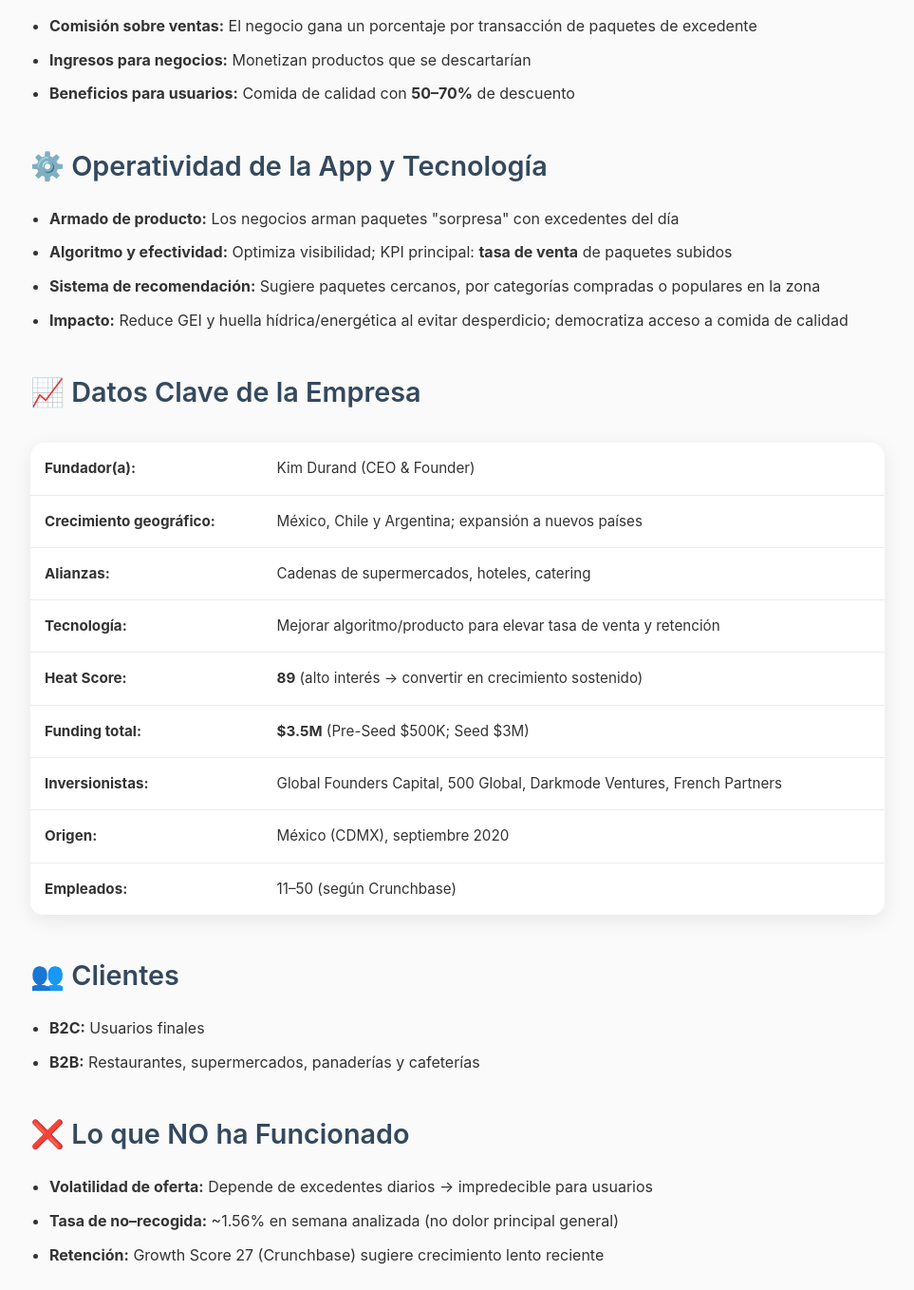
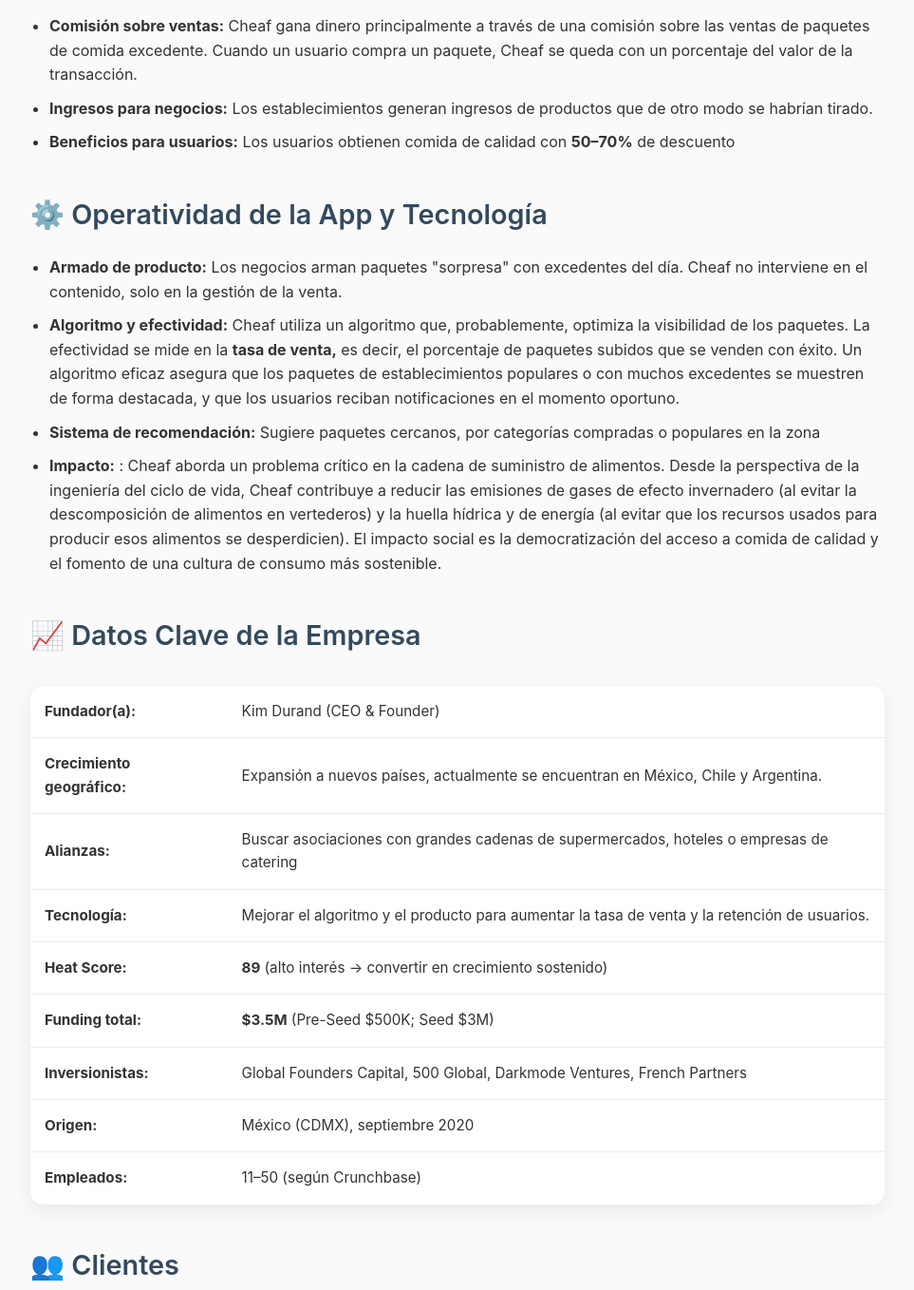
Before and after one commit to isabelaosoriomartinez/propuesta-cheaf, a plain HTML site: page analisis_cheaf_detallado.html in a window 1280 px wide. Shown: the part 780-2138 px from the top of the page at 95% size, without its empty margins (158-1121 px from the left). Drawn offline with Linux system fonts and the light colour scheme.

Commit message:
Actualizar archivos con modificaciones del usuario - Mejoras en contenido y estructura

```diff
--- a/analisis_cheaf_detallado.html
+++ b/analisis_cheaf_detallado.html
@@ -45,17 +45,17 @@
 
                     <h3>📊 Modelo de Negocio e Ingresos</h3>
                     <ul>
-                        <li><strong>Comisión sobre ventas:</strong> El negocio gana un porcentaje por transacción de paquetes de excedente</li>
-                        <li><strong>Ingresos para negocios:</strong> Monetizan productos que se descartarían</li>
-                        <li><strong>Beneficios para usuarios:</strong> Comida de calidad con <strong>50–70%</strong> de descuento</li>
+                        <li><strong>Comisión sobre ventas:</strong> Cheaf gana dinero principalmente a través de una comisión sobre las ventas de paquetes de comida excedente. Cuando un usuario compra un paquete, Cheaf se queda con un porcentaje del valor de la transacción.</li>
+                        <li><strong>Ingresos para negocios:</strong> Los establecimientos generan ingresos de productos que de otro modo se habrían tirado.</li>
+                        <li><strong>Beneficios para usuarios:</strong> Los usuarios obtienen comida de calidad con <strong>50–70%</strong> de descuento</li>
                     </ul>
 
                     <h3>⚙️ Operatividad de la App y Tecnología</h3>
                     <ul>
-                        <li><strong>Armado de producto:</strong> Los negocios arman paquetes "sorpresa" con excedentes del día</li>
-                        <li><strong>Algoritmo y efectividad:</strong> Optimiza visibilidad; KPI principal: <strong>tasa de venta</strong> de paquetes subidos</li>
+                        <li><strong>Armado de producto:</strong> Los negocios arman paquetes "sorpresa" con excedentes del día. Cheaf no interviene en el contenido, solo en la gestión de la venta.</li>
+                        <li><strong>Algoritmo y efectividad:</strong> Cheaf utiliza un algoritmo que, probablemente, optimiza la visibilidad de los paquetes. La efectividad se mide en la <strong>tasa de venta,</strong> es decir, el porcentaje de paquetes subidos que se venden con éxito. Un algoritmo eficaz asegura que los paquetes de establecimientos populares o con muchos excedentes se muestren de forma destacada, y que los usuarios reciban notificaciones en el momento oportuno.</li>
                         <li><strong>Sistema de recomendación:</strong> Sugiere paquetes cercanos, por categorías compradas o populares en la zona</li>
-                        <li><strong>Impacto:</strong> Reduce GEI y huella hídrica/energética al evitar desperdicio; democratiza acceso a comida de calidad</li>
+                        <li><strong>Impacto:</strong> : Cheaf aborda un problema crítico en la cadena de suministro de alimentos. Desde la perspectiva de la ingeniería del ciclo de vida, Cheaf contribuye a reducir las emisiones de gases de efecto invernadero (al evitar la descomposición de alimentos en vertederos) y la huella hídrica y de energía (al evitar que los recursos usados para producir esos alimentos se desperdicien). El impacto social es la democratización del acceso a comida de calidad y el fomento de una cultura de consumo más sostenible.</li>
                     </ul>
 
                     <h3>📈 Datos Clave de la Empresa</h3>
@@ -68,15 +68,15 @@
                                 </tr>
                                 <tr>
                                     <td><strong>Crecimiento geográfico:</strong></td>
-                                    <td>México, Chile y Argentina; expansión a nuevos países</td>
+                                    <td>Expansión a nuevos países, actualmente se encuentran en México, Chile y Argentina.</td>
                                 </tr>
                                 <tr>
                                     <td><strong>Alianzas:</strong></td>
-                                    <td>Cadenas de supermercados, hoteles, catering</td>
+                                    <td>Buscar asociaciones con grandes cadenas de supermercados, hoteles o empresas de catering</td>
                                 </tr>
                                 <tr>
                                     <td><strong>Tecnología:</strong></td>
-                                    <td>Mejorar algoritmo/producto para elevar tasa de venta y retención</td>
+                                    <td>Mejorar el algoritmo y el producto para aumentar la tasa de venta y la retención de usuarios.</td>
                                 </tr>
                                 <tr>
                                     <td><strong>Heat Score:</strong></td>
@@ -108,18 +108,18 @@
                         <li><strong>B2B:</strong> Restaurantes, supermercados, panaderías y cafeterías</li>
                     </ul>
 
-                    <h3>❌ Lo que NO ha Funcionado</h3>
+                    <h3>Principales Retos:</h3>
                     <ul>
-                        <li><strong>Volatilidad de oferta:</strong> Depende de excedentes diarios → impredecible para usuarios</li>
-                        <li><strong>Tasa de no–recogida:</strong> ~1.56% en semana analizada (no dolor principal general)</li>
-                        <li><strong>Retención:</strong> Growth Score 27 (Crunchbase) sugiere crecimiento lento reciente</li>
+                        <li><strong>Volatilidad de oferta:</strong> La principal debilidad es que la oferta (el número de paquetes disponibles) depende de los excedentes diarios de los establecimientos, lo que la hace impredecible para los usuarios. Esto puede generar frustración.</li>
+                        <li><strong>Tasa de no–recogida:</strong> ~1.56% en semana analizada (no dolor principal)</li>
+                        <li><strong>Retención:</strong> El "Growth Score" de 27 en Crunchbase sugiere un crecimiento lento en el último trimestre, lo que indica un posible problema de retención o de adquisición.</li>
                     </ul>
 
                     <h3>🎯 Objetivos 12 Meses</h3>
                     <ul>
                         <li>Aumentar <strong>tasa de venta</strong> y <strong>retención</strong> (usuarios y establecimientos)</li>
                         <li>Ampliar diversidad y cantidad de establecimientos</li>
-                        <li>Fortalecer comunidad y expandir a nuevas ciudades</li>
+                        <li>Fortalecer comunidad de usuarios y expandir a nuevas ciudades</li>
                     </ul>
 
                     <h3>🏆 Competidores</h3>
```
Also changed, not shown: cheaf_tras_prueba_tecnica.html (+1 -1 lines), rol_data_analyst.html (+11 -11 lines), 1 other file.
